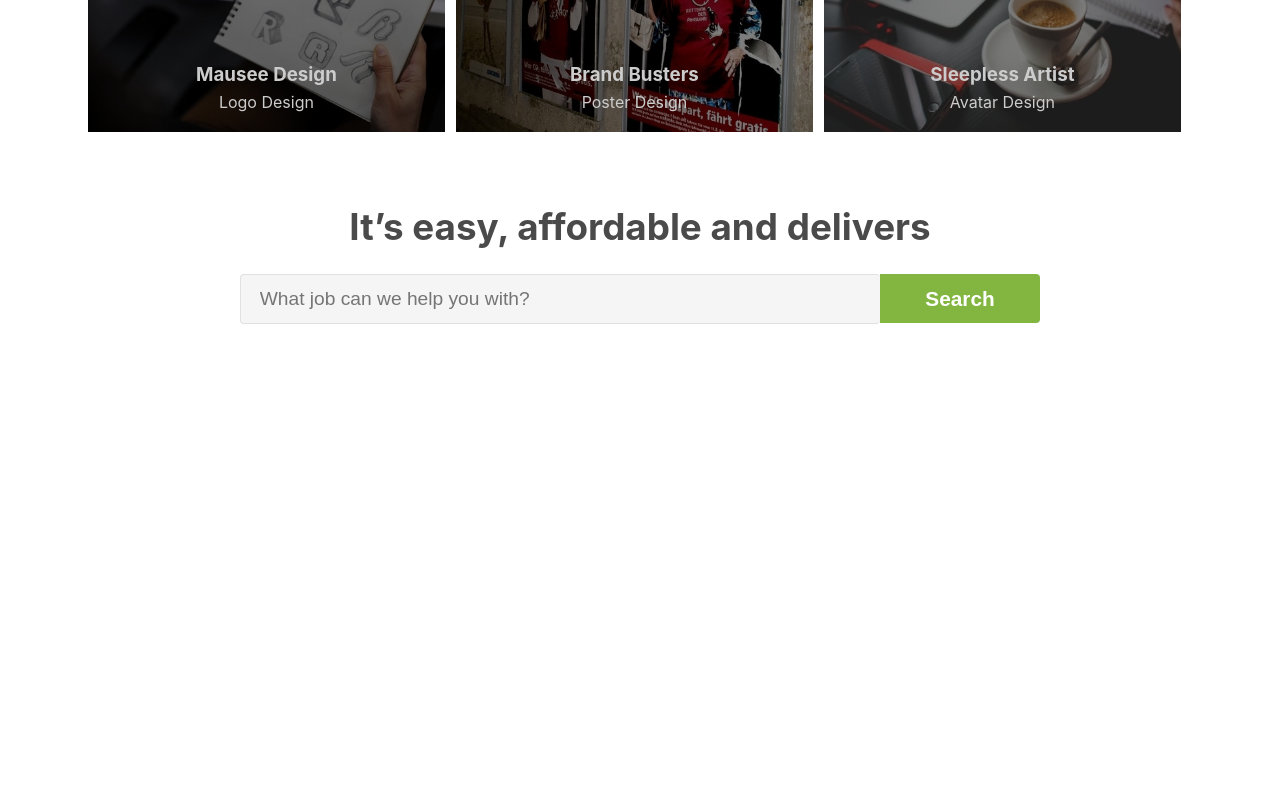
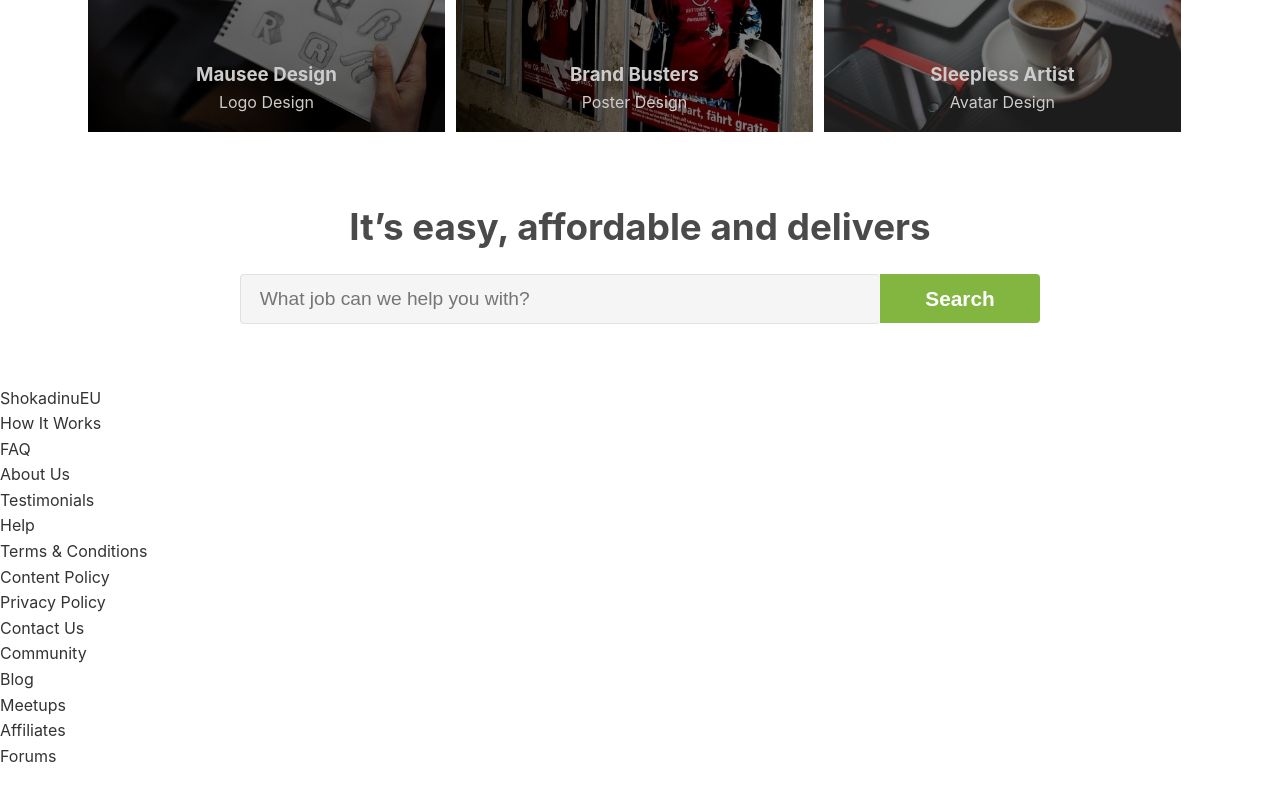
Before and after one commit to ShokadinuEU/development-website, a React (Create React App) app: page / in a window 1280 px wide. Shown: the part 1975-2775 px from the top of the page. Before the commit the page ends 2361 px from the top, so only its background shows below. Built offline with nearby package versions, Linux system fonts and the light colour scheme.

Commit message:
implement the basic html structure of footer section

```diff
--- a/src/App.js
+++ b/src/App.js
@@ -5,6 +5,7 @@ import Header from './components/headers/header/Header'
 import Categories from './components/body/categories/Categories'
 import Comunity from './components/body/community/Comunity'
 import Search from './components/body/search/Search'
+import Footer from './components/footer/Footer';
 
 class App extends Component {
   render() {
@@ -15,6 +16,7 @@ class App extends Component {
         <Categories />
         <Comunity />
         <Search />
+        <Footer />
       </div>
     );
   }
--- a/src/components/body/categories/categories.scss
+++ b/src/components/body/categories/categories.scss
@@ -45,6 +45,7 @@
   height: 210px;
   background-size: cover;
   &:hover {
+    transform: translateY(-3px);
     box-shadow: 5px 5px 6px rgba(27, 27, 27, 0.6);
     transition: all .2s cubic-bezier(.19,.4,.53,.3);
   }
--- a/src/components/body/community/comunity.scss
+++ b/src/components/body/community/comunity.scss
@@ -47,6 +47,7 @@
   line-height: 1.6;
   margin-right: 1em;
   &:hover {
+    transform: translateY(-3px);
     box-shadow: 5px 5px 16px rgba(27, 27, 27, 0.6);
     transition: all .2s cubic-bezier(.19,.4,.53,.3);
   }
@@ -129,6 +130,7 @@
   text-align: center;
   margin-bottom: 3rem;
   &:hover {
+    transform: translateY(-3px);
     box-shadow: 5px 5px 6px rgba(27, 27, 27, 0.7);
     transition: all .2s cubic-bezier(.19,.4,.53,.3);
   }
--- /dev/null
+++ b/src/components/footer/Footer.js
@@ -0,0 +1,50 @@
+import React from 'react'
+import './footer.scss'
+
+function Footer() {
+  return (
+    <div>
+      <div className="footer-main">
+        <div className="footer-wrapper">
+          <div className="footer-first">
+            <ul>
+              <li className="footer-list-label">ShokadinuEU</li>
+              <li className="footer-list-item">How It Works</li>
+              <li className="footer-list-item">FAQ</li>
+              <li className="footer-list-item">About Us</li>
+              <li className="footer-list-item">Testimonials</li>
+            </ul>
+            <ul>
+              <li className="footer-list-label">Help</li>
+              <li className="footer-list-item">Terms & Conditions</li>
+              <li className="footer-list-item">Content Policy</li>
+              <li className="footer-list-item">Privacy Policy</li>
+              <li className="footer-list-item">Contact Us</li>
+            </ul>
+            <ul>
+              <li className="footer-list-label">Community</li>
+              <li className="footer-list-item">Blog</li>
+              <li className="footer-list-item">Meetups</li>
+              <li className="footer-list-item">Affiliates</li>
+              <li className="footer-list-item">Forums</li>
+            </ul>
+            <ul>
+              <a href="#" className="footer-logo"></a>
+              <ul className="footer-list">
+                <li className="footer-list-item-social"></li>
+                <li className="footer-list-item-social"></li>
+                <li className="footer-list-item-social"></li>
+                <li className="footer-list-item-social"></li>
+              </ul>
+            </ul>
+          </div>
+          <div className="footer-second">
+
+          </div>
+        </div>
+      </div>
+    </div>
+  )
+}
+
+export default Footer
```
Also changed, not shown: src/components/footer/footer.scss (added).
